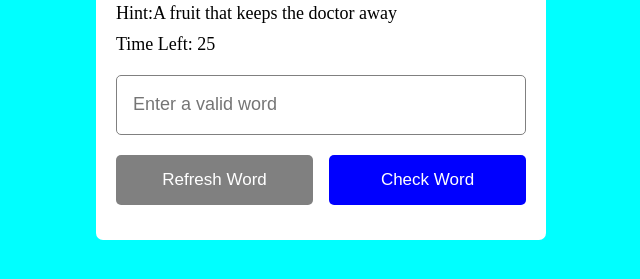
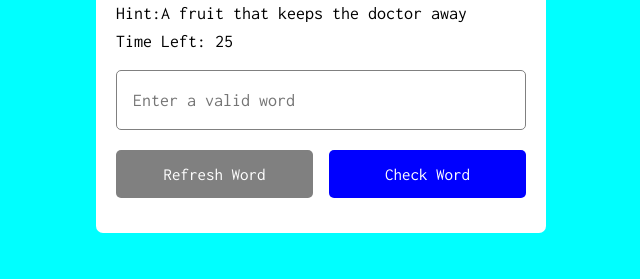
Before and after one commit to ArtemDolgopolov/the-scramble-game, a website built with Parcel: page src/index.html in a window 1280 px wide. Shown: the part 355-634 px from the top of the page, without its empty margins (319-959 px from the left). Built offline with nearby package versions, Linux system fonts and the light colour scheme.

Commit message:
add a new font

```diff
--- a/src/styles.scss
+++ b/src/styles.scss
@@ -1,3 +1,5 @@
+@import url('https://fonts.googleapis.com/css2?family=Inconsolata:wght@200..900&display=swap');
+
 * {
  margin: 0;
  padding: 0;
@@ -12,6 +14,7 @@
  display: flex;
  align-items: center;
  justify-content: center;
+ font-family: "Inconsolata", monospace;
  min-height: 100vh;
  background-color: aqua;
 }
@@ -61,6 +64,7 @@
      border-radius: 5px;
      font-size: 18px;
      border: 1px solid gray;
+     font-family: "Inconsolata", monospace;
    }
 
    .buttons {
@@ -80,10 +84,12 @@
 
        &.refresh-word {
          background-color: gray;
+         font-family: "Inconsolata", monospace;
        }
 
        &.check-word {
          background-color: blue;
+         font-family: "Inconsolata", monospace;
        }
      }
    }
```
